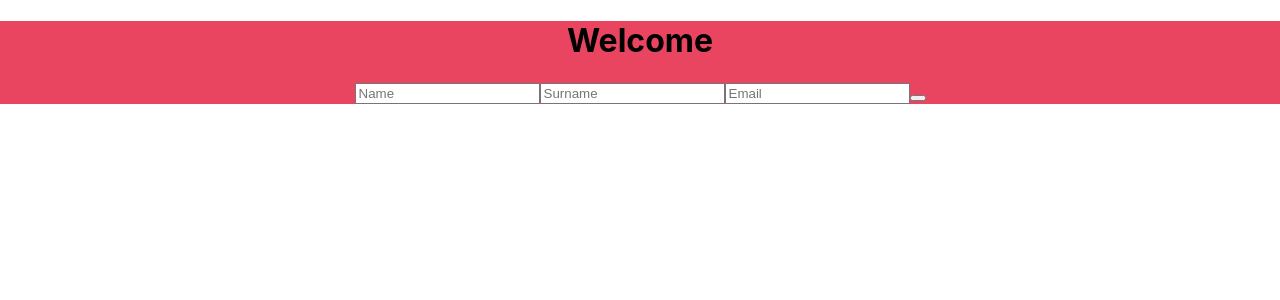
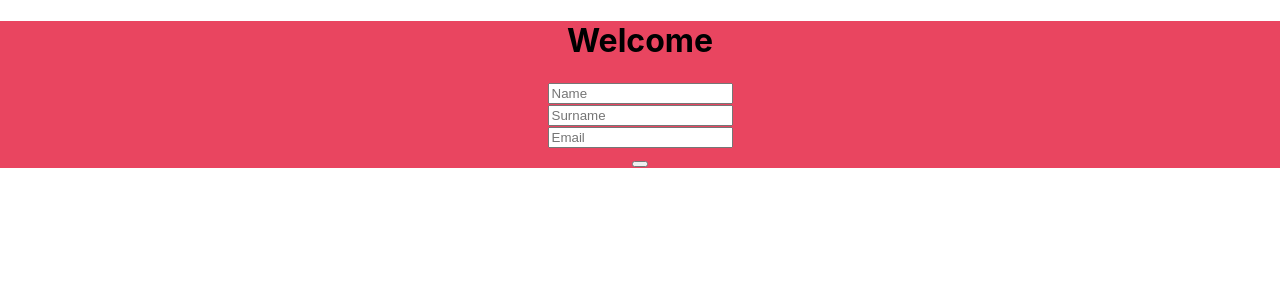
Before and after one commit to frannyfra/Validation-Form-React, a React (Create React App) app: page / in a window 1280 px wide. Shown: the top 300 px of the page. Built offline with nearby package versions, Linux system fonts and the light colour scheme.

Commit message:
Create FormInput component and import/use it in Form

```diff
--- a/src/components/form/Form.jsx
+++ b/src/components/form/Form.jsx
@@ -1,4 +1,5 @@
 import React, { useState } from "react";
+import FormInput from "./../../components/form/formInput/FormInput";
 
 const Form = () => {
   const [userInput, setUserInput] = useState({
@@ -27,21 +28,21 @@ const Form = () => {
   return (
     <div className="main-container">
       <form className="form-container" autoComplete="off">
-        <input
+        <FormInput
           name="name"
           onChange={handleOnChange}
           placeholder="Name"
           type="text"
           value={userInput.name}
         />
-        <input
+        <FormInput
           name="surname"
           onChange={handleOnChange}
           placeholder="Surname"
           type="text"
           value={userInput.surname}
         />
-        <input
+        <FormInput
           name="email"
           onChange={handleOnChange}
           placeholder="Email"
--- a/src/components/form/formInput/FormInput.jsx
+++ b/src/components/form/formInput/FormInput.jsx
@@ -0,0 +1,20 @@
+import React from "react";
+
+const FormInput =({name, onChange, placeholder, type, value}) => {
+    return (
+      <div className="form-input-container">
+          <input
+            className="floating-label-field"
+            id={placeholder}
+            name={name}
+            onChange={onChange}
+            placeholder={placeholder}
+            value={value}
+            type={type}
+          />
+      <label htmlFor={placeholder} className="floating-label"></label>
+        </div>
+    )
+}
+
+export default FormInput;
```
